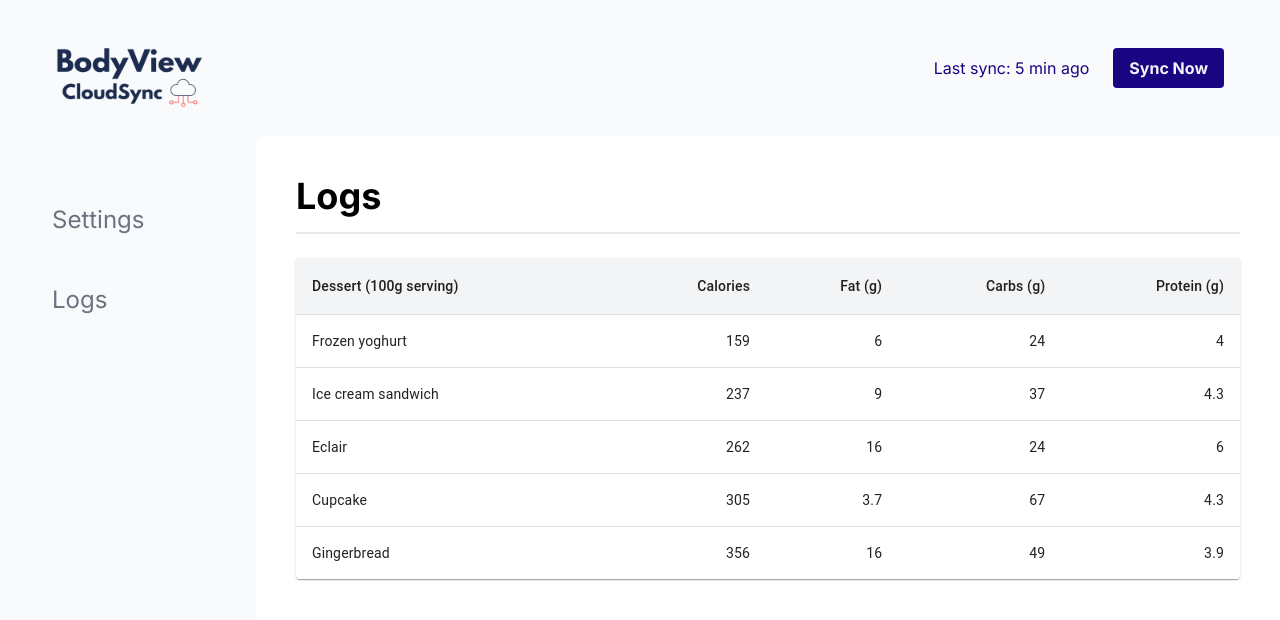
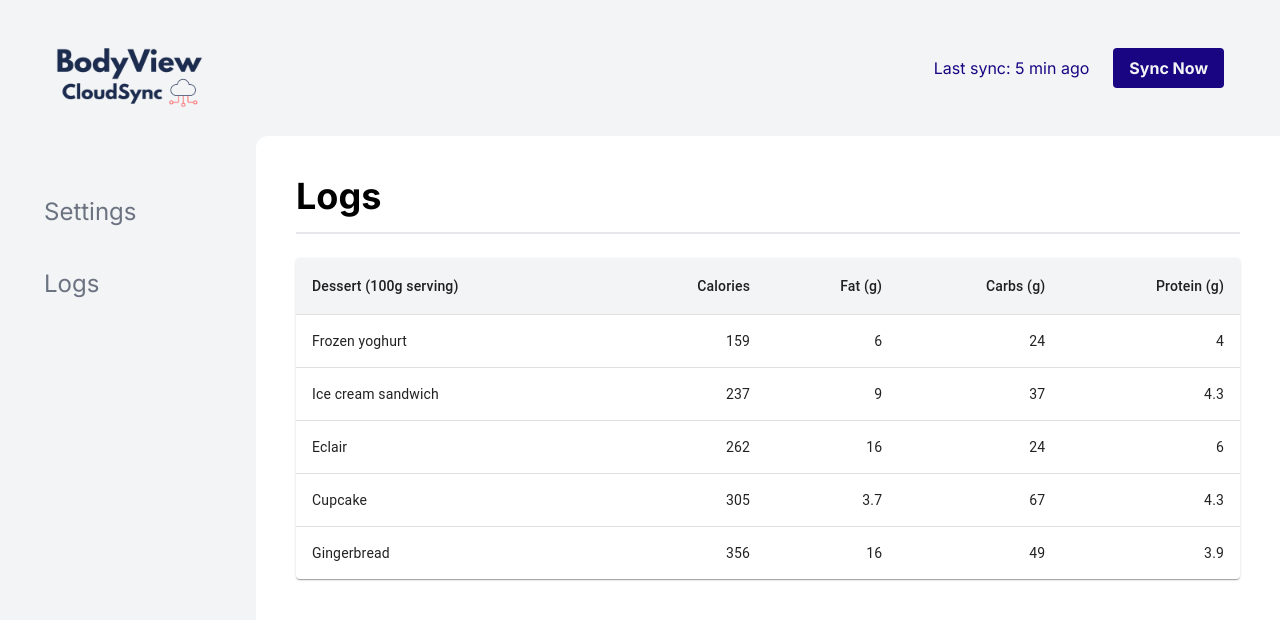
Before and after one commit to vik-splav/SyncData, a Next.js app: page /setting/logs in a window 1280 px wide. Shown: the top 620 px of the page. Built offline with nearby package versions, Linux system fonts and the light colour scheme.

Commit message:
updated color in setting

```diff
--- a/src/app/page.tsx
+++ b/src/app/page.tsx
@@ -2,7 +2,7 @@
 import { useRouter } from "next/navigation";
 import { useEffect } from "react";
 
-export default () => {
+export default function Dashboard () {
   const router = useRouter();
 
   useEffect(() => {
--- a/src/app/setting/layout.tsx
+++ b/src/app/setting/layout.tsx
@@ -2,11 +2,11 @@ import Header from "@/components/header";
 import Navbar from "@/components/navbar";
 
 
-export default ({children}:{children:React.ReactNode}) => {
+export default function Layout ({ children }: { children: React.ReactNode; }) {
   return (
     <div className="flex">
       <Navbar />
-      <div className="w-4/5 bg-gray-50 h-screen">
+      <div className="w-4/5 bg-gray-100 h-screen">
         <Header />
         {children}
       </div>
--- a/src/components/header.tsx
+++ b/src/components/header.tsx
@@ -1,7 +1,7 @@
 import React from "react";
 const Header: React.FC = () => {
   return (
-        <div className="m-2 p-2 h-160 bg-white-100 flex justify-end items-center pr-4">
+        <div className="m-2 p-2 h-160 bg-gray-100 flex justify-end items-center pr-4">
           <div className="m-4 p-2 h-300">
             <span className="m-2 p-2 text-[#190482] ">
               Last sync: 5 min ago
--- a/src/components/login.tsx
+++ b/src/components/login.tsx
@@ -43,7 +43,7 @@ const LoginPage: React.FC = () => {
           width={50}
           height={50}
         />
-        <div className="w-full max-w-xs mx-auto ml-[60vw] mr-[13vw] py-8 px-4 sm:px-8">
+        <div className="w-full max-w-xs mx-auto ml-[60vw] mr-[13vw] py-8 px-4 sm:px-8 text-black">
           <div className="rounded-lg bg-gray-100 w-20 h-20 mx-auto flex items-center justify-center">
             <Image className="w-12 h-12" alt="" src="/user.svg"  width={50} height={50}/>
           </div>
--- a/src/components/logs.tsx
+++ b/src/components/logs.tsx
@@ -3,7 +3,7 @@ import Image from "next/image";
 import Datatable from "./datatable";
 const Logs: React.FC = () => {
   return (
-    <div className="flex-grow bg-white p-4 h-[80vh] rounded-tl-xl">
+    <div className="flex-grow bg-white p-4 h-[80vh] rounded-tl-xl text-black">
       {/* Content for the second div */}
       <div className="flex-grow bg-white p-6">
         <h1 className="text-4xl font-bold">Logs</h1>
--- a/src/components/navbar.tsx
+++ b/src/components/navbar.tsx
@@ -5,7 +5,7 @@ import {routes} from "@/constants/router"
 
 const Navbar: React.FC = () => {
   return (
-      <div className="w-1/5 bg-gray-50 h-screen">
+      <div className="w-1/5 bg-gray-100 h-screen">
         {/* First div */}
         <div className="m-1 p-1 h-[20vh] mb-0 pb-0 mt-0 pt-0">
              <Image src="/logo2.png" alt="My Image" className="w-full h-full object-contain" width={70} height={70} />
@@ -13,10 +13,10 @@ const Navbar: React.FC = () => {
         <div className="m-1 p-1 h-800 mt-0 pt-0">
           {/* Content for the second div */}
           <div className="flex flex-col p-5">
-            <Link href={routes.setting} className="p-6 text-2xl text-gray-500 text-left hover:bg-gray-200 hover:text-[#190482] rounded">
+            <Link href={routes.setting} className=" p-4 text-2xl text-gray-500 text-left hover:bg-gray-200 hover:text-[#190482] rounded-lg mb-2">
               Settings
             </Link>
-            <Link href={routes.logs} className="p-6 text-2xl text-gray-500 text-left hover:bg-gray-200 hover:text-[#190482] rounded">
+            <Link href={routes.logs} className="p-4 text-2xl text-gray-500 text-left hover:bg-gray-200 hover:text-[#190482] rounded-lg">
               Logs
             </Link>
           </div>
--- a/src/components/setting.tsx
+++ b/src/components/setting.tsx
@@ -5,7 +5,7 @@ import SelectInput from "./select"
 import TimePicker from "./timepicker";
 const Setting: React.FC = () => {
   return (
-    <div className="flex-grow bg-white p-4 h-[80vh] rounded-tl-xl">
+    <div className="flex-grow bg-white p-4 h-[80vh] rounded-tl-xl text-black">
       {/* Content for the second div */}
       <div className="flex-grow bg-white p-6">
         <h1 className="text-4xl font-bold">Settings</h1>
```
Also changed, not shown: 1 other file (tests, documents, lock files or other folders).
